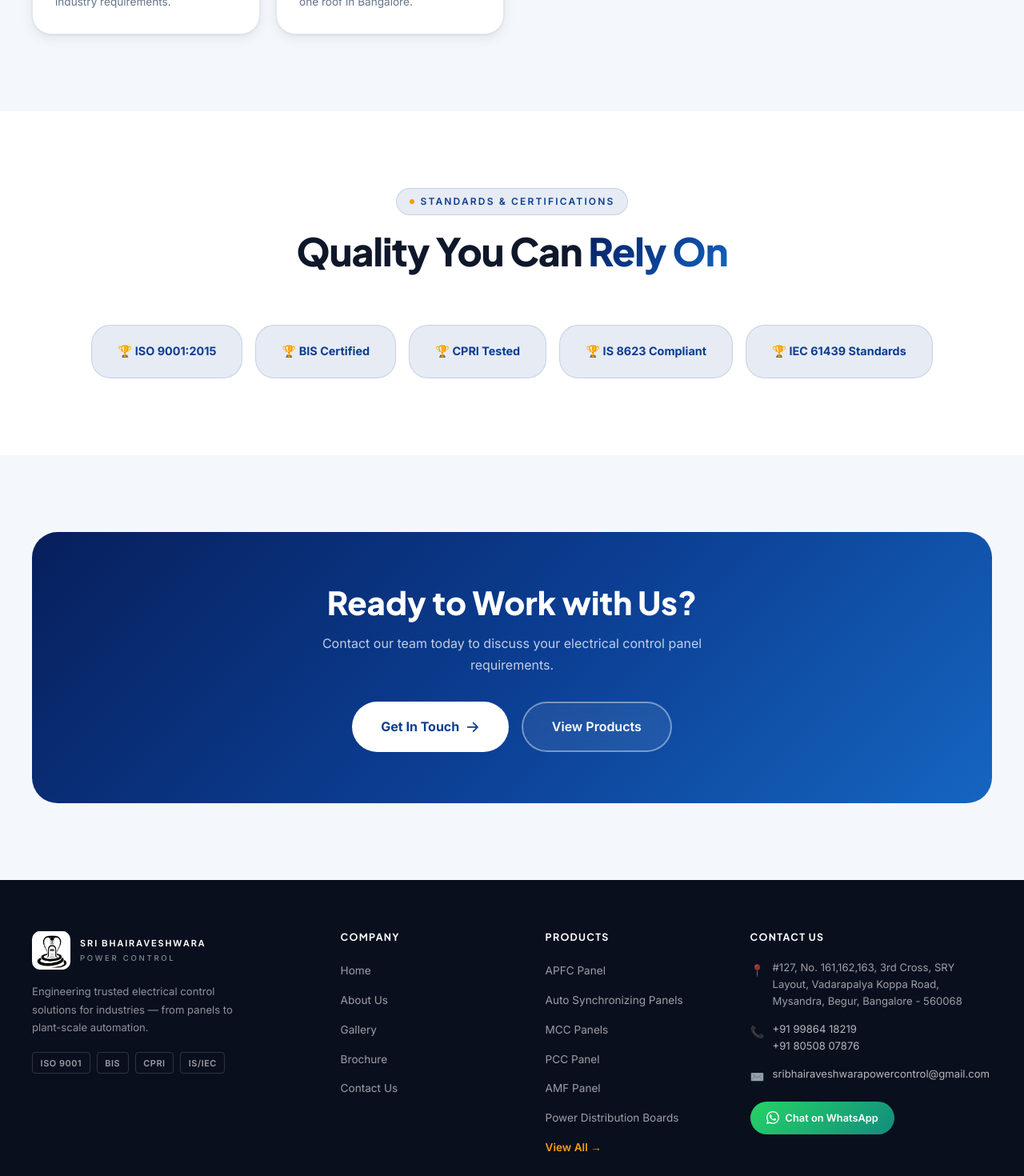
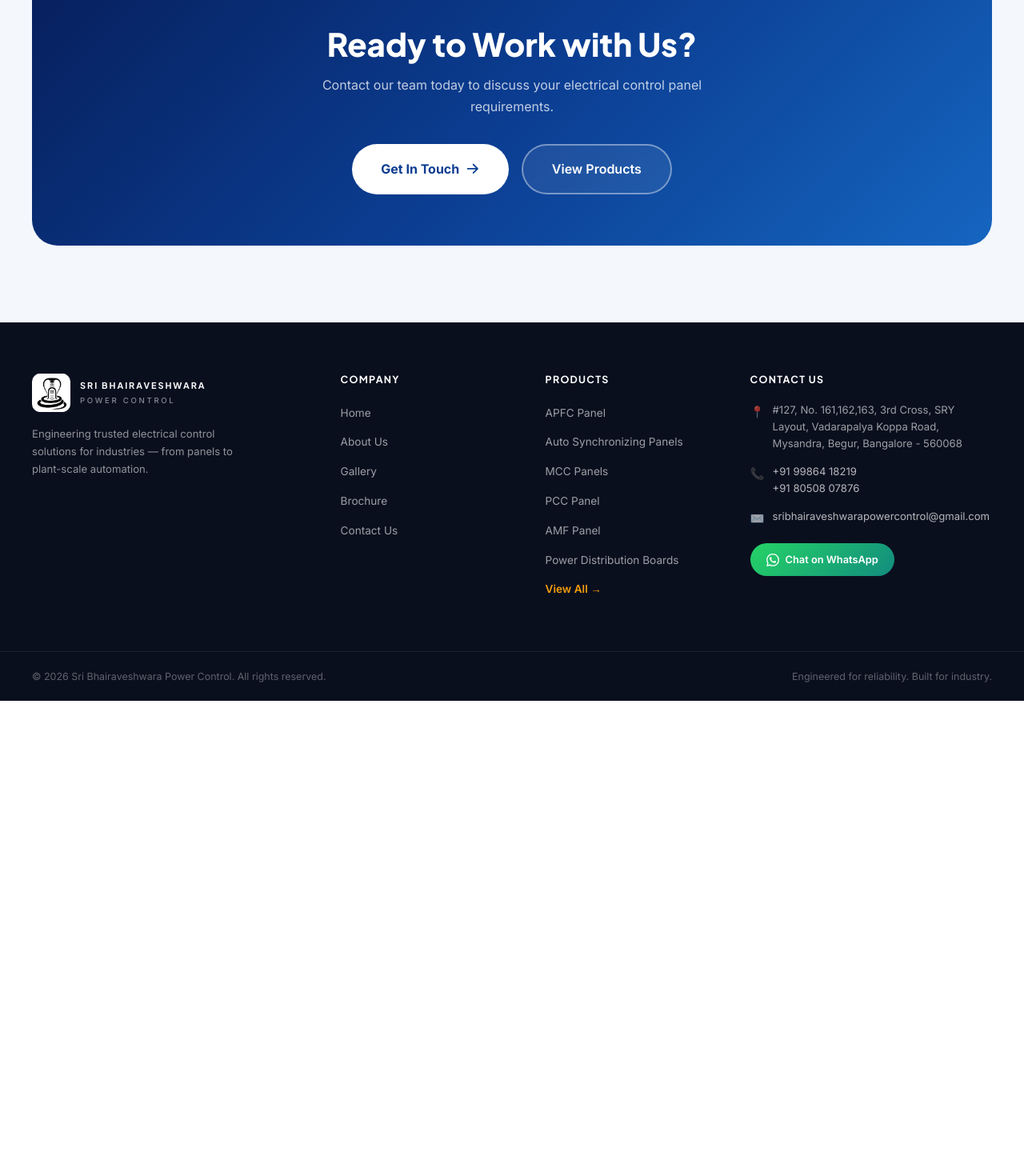
Before and after one commit to sparrowhawk1024/SRI-BHAIRAVESHWARA-POWER-CONTROL, a Next.js app: page /about in a window 1280 px wide. Shown: the part 1760-3230 px from the top of the page at 80% size. After the commit the page ends 2636 px from the top, so only its background shows below. Built offline with nearby package versions, Linux system fonts and the light colour scheme.

Commit message:
Update location, remove certifications, experience reference, and restricted wording

```diff
--- a/src/app/about/page.tsx
+++ b/src/app/about/page.tsx
@@ -1,11 +1,11 @@
 import type { Metadata } from "next";
 import Link from "next/link";
 import Image from "next/image";
-import { SITE, CERTIFICATIONS, WHY_US } from "@/lib/data";
+import { SITE, WHY_US } from "@/lib/data";
 
 export const metadata: Metadata = {
   title: "About Us",
-  description: "Learn about Sri Bhairaveshwara Power Control — a leading manufacturer of electrical control panels in Bangalore with over 20 years of engineering excellence.",
+  description: "Learn about Sri Bhairaveshwara Power Control — a leading manufacturer of electrical control panels in Bangalore with engineering excellence.",
 };
 
 export default function AboutPage() {
@@ -58,7 +58,7 @@
                   Located at <strong>Begur, Bangalore</strong>, our facility houses an experienced team of engineers and highly skilled technicians who bring decades of combined expertise to every project. We serve medium and major industries, institutions, and commercial establishments across Karnataka and beyond.
                 </p>
                 <p style={{ fontSize: "1rem", color: "var(--clr-text-muted)", lineHeight: 1.85 }}>
-                  Our in-house manufacturing process — from design and fabrication to wiring, testing and commissioning — ensures complete quality control at every stage. Every panel we deliver meets IS/IEC standards and comes with full test documentation.
+                  Our manufacturing process — from design to wiring, assembly, testing and commissioning — ensures complete quality control at every stage. Every panel we deliver comes with full test documentation.
                 </p>
               </div>
             </div>
@@ -85,35 +85,6 @@
         </div>
       </section>
 
-      {/* Certifications */}
-      <section className="section">
-        <div className="container">
-          <div className="section-header center">
-            <span className="section-label">Standards & Certifications</span>
-            <h2 className="section-title">
-              Quality You Can <span className="highlight">Rely On</span>
-            </h2>
-          </div>
-          <div style={{ display: "flex", flexWrap: "wrap", gap: "1rem", justifyContent: "center", marginTop: "1rem" }}>
-            {CERTIFICATIONS.map((c) => (
-              <div key={c} style={{
-                padding: "1.25rem 2rem",
-                background: "var(--clr-primary-soft)",
-                border: "1px solid rgba(11,61,145,0.15)",
-                borderRadius: "var(--radius-lg)",
-                fontWeight: 700,
-                fontSize: "0.9rem",
-                color: "var(--clr-primary)",
-                display: "flex",
-                alignItems: "center",
-                gap: "0.5rem"
-              }}>
-                🏆 {c}
-              </div>
-            ))}
-          </div>
-        </div>
-      </section>
 
       {/* CTA */}
       <section className="section" style={{ background: "var(--clr-bg-alt)" }}>
--- a/src/app/contact/page.tsx
+++ b/src/app/contact/page.tsx
@@ -203,7 +203,7 @@
                     ))}
                   </address>
                   <a
-                    href="https://maps.google.com/?q=Begur,+Bangalore+560068"
+                    href="https://www.google.com/maps/place/12%C2%B050'28.8%22N+77%C2%B036'51.3%22E/@12.8413439,77.6116829,17z/data=!3m1!4b1!4m4!3m3!8m2!3d12.8413439!4d77.6142578?hl=en&entry=ttu&g_ep=EgoyMDI2MDcxNS4wIKXMDSoASAFQAw%3D%3D"
                     target="_blank"
                     rel="noopener noreferrer"
                     className={styles.mapLink}
@@ -279,7 +279,7 @@
               <div className={styles.mapLabelAddr}>Begur, Bangalore - 560068</div>
             </div>
             <a
-              href="https://maps.google.com/?q=Begur,+Bangalore+560068"
+              href="https://www.google.com/maps/place/12%C2%B050'28.8%22N+77%C2%B036'51.3%22E/@12.8413439,77.6116829,17z/data=!3m1!4b1!4m4!3m3!8m2!3d12.8413439!4d77.6142578?hl=en&entry=ttu&g_ep=EgoyMDI2MDcxNS4wIKXMDSoASAFQAw%3D%3D"
               target="_blank"
               rel="noopener noreferrer"
               className="btn btn-primary btn-sm"
@@ -289,7 +289,7 @@
           </div>
         </div>
         <iframe
-          src="https://maps.google.com/maps?q=Begur,Bangalore,560068&output=embed&z=14"
+          src="https://maps.google.com/maps?q=12.8413439,77.6142578&output=embed&z=17"
           width="100%"
           height="400"
           style={{ border: 0, display: "block" }}
--- a/src/app/products/page.tsx
+++ b/src/app/products/page.tsx
@@ -75,11 +75,6 @@
                   </div>
                   <div className={styles.cardFooter}>
                     <span className={styles.cardLearn}>View Details →</span>
-                    <div className={styles.cardStandards}>
-                      {product.standards.map((s) => (
-                        <span key={s} className={styles.standardBadge}>{s}</span>
-                      ))}
-                    </div>
                   </div>
                 </Link>
               ))}
--- a/src/components/Footer.tsx
+++ b/src/components/Footer.tsx
@@ -26,11 +26,6 @@
             <p className={styles.tagline}>
               Engineering trusted electrical control solutions for industries — from panels to plant-scale automation.
             </p>
-            <div className={styles.certBadges}>
-              {["ISO 9001", "BIS", "CPRI", "IS/IEC"].map((cert) => (
-                <span key={cert} className={styles.cert}>{cert}</span>
-              ))}
-            </div>
           </div>
 
           {/* Quick Links */}
--- a/src/lib/data.ts
+++ b/src/lib/data.ts
@@ -218,25 +218,15 @@
 ];
 
 export const WHY_US = [
-  { icon: "🛡️", title: "Engineering-First", desc: "In-house design engineering with rigorous quality review at every stage of manufacturing." },
-  { icon: "🏆", title: "Certified Quality", desc: "Panels built to IS/IEC standards with routine test reports and type test certification." },
+  { icon: "🛡️", title: "Engineering-First", desc: "Design engineering with rigorous quality review at every stage of manufacturing." },
   { icon: "⏱️", title: "On-Time Delivery", desc: "Streamlined production planning ensures your panels are delivered on schedule, every time." },
   { icon: "🔧", title: "Lifetime Support", desc: "Dedicated service team for AMC, breakdown support, upgrades and spare parts supply." },
-  { icon: "⚡", title: "Custom Solutions", desc: "Tailored panel designs to meet your exact specifications and industry requirements." },
-  { icon: "🏭", title: "Complete In-House", desc: "Design, fabrication, wiring, testing and commissioning — all under one roof in Bangalore." },
 ];
 
 export const STATS = [
-  { value: "20+", label: "Years of Excellence" },
   { value: "500+", label: "Panels Delivered" },
   { value: "200+", label: "Clients Served" },
   { value: "24/7", label: "Support Available" },
 ];
 
-export const CERTIFICATIONS = [
-  "ISO 9001:2015",
-  "BIS Certified",
-  "CPRI Tested",
-  "IS 8623 Compliant",
-  "IEC 61439 Standards",
-];
+export const CERTIFICATIONS: string[] = [];
```
Also changed, not shown: src/app/page.tsx (+5 -16 lines), src/app/products/[slug]/page.tsx (+1 -17 lines), 1 other file (tests, documents, lock files or other folders).
